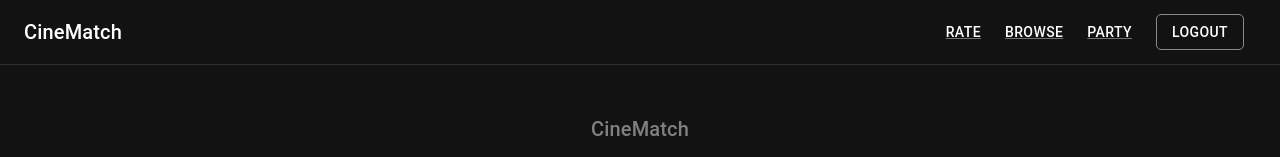
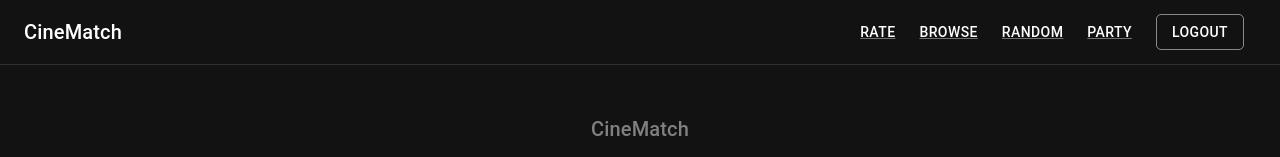
Before and after one commit to tkhv/CineMatch, a React (Create React App) app in the folder frontend/: page /random in a window 1280 px wide. Shown: the top 157 px of the page. Built offline with nearby package versions, Linux system fonts and the light colour scheme.

Commit message:
init random page

```diff
--- a/frontend/src/App.tsx
+++ b/frontend/src/App.tsx
@@ -8,6 +8,7 @@ import AuthPage from "./pages/AuthPage";
 import RatePage from "./pages/RatePage";
 import BrowsePage from "./pages/BrowsePage";
 import PartyPage from "./pages/PartyPage";
+import RandomPage from "./pages/RandomPage";
 
 const theme = createTheme({
   palette: {
@@ -81,6 +82,7 @@ function App() {
           <Route path="/rate" element={<RatePage />} />
           <Route path="/browse" element={<BrowsePage />} />
           <Route path="/party" element={<PartyPage />} />
+          <Route path="/random" element={<RandomPage />} />
         </Routes>
         <Footer />
       </BrowserRouter>
--- /dev/null
+++ b/frontend/src/pages/RandomPage.tsx
@@ -0,0 +1,3 @@
+export default function RandomPage() {
+  return <>{/* THE STUFF GOES HERE */}</>;
+}
--- a/frontend/src/pages/components/Navbar.tsx
+++ b/frontend/src/pages/components/Navbar.tsx
@@ -35,6 +35,14 @@ export default function Navbar() {
           <Link
             variant="button"
             color="text.primary"
+            href="/random"
+            sx={{ my: 1, mx: 1.5 }}
+          >
+            Random
+          </Link>
+          <Link
+            variant="button"
+            color="text.primary"
             href="/party"
             sx={{ my: 1, mx: 1.5 }}
           >
```
